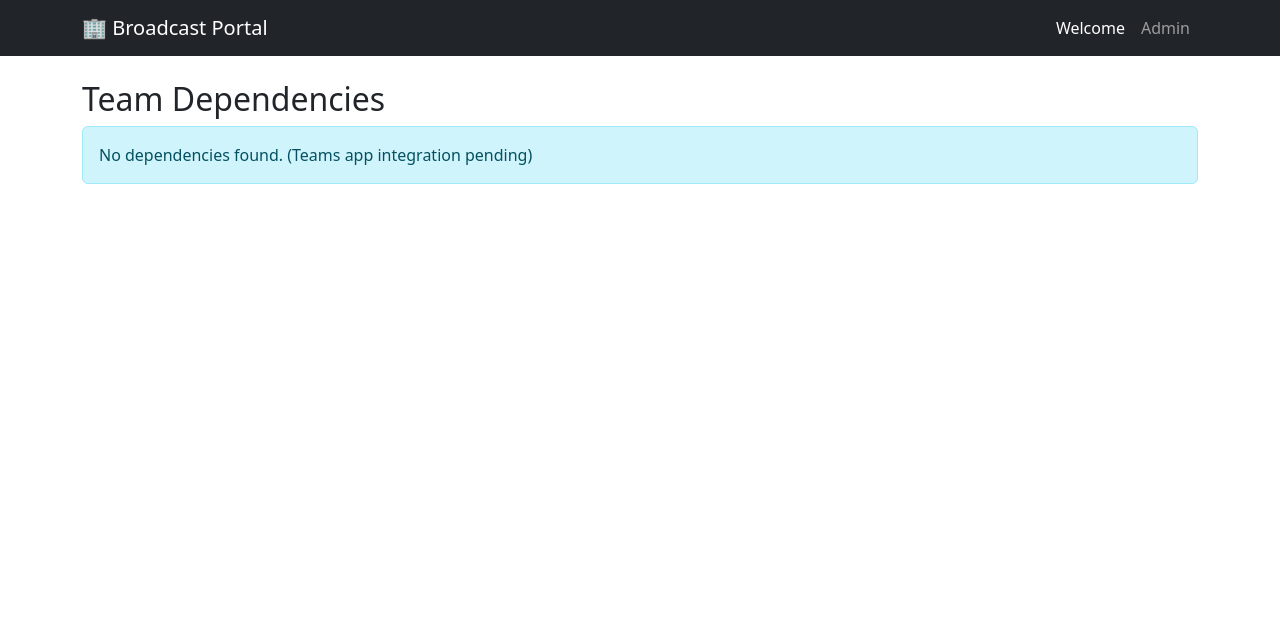
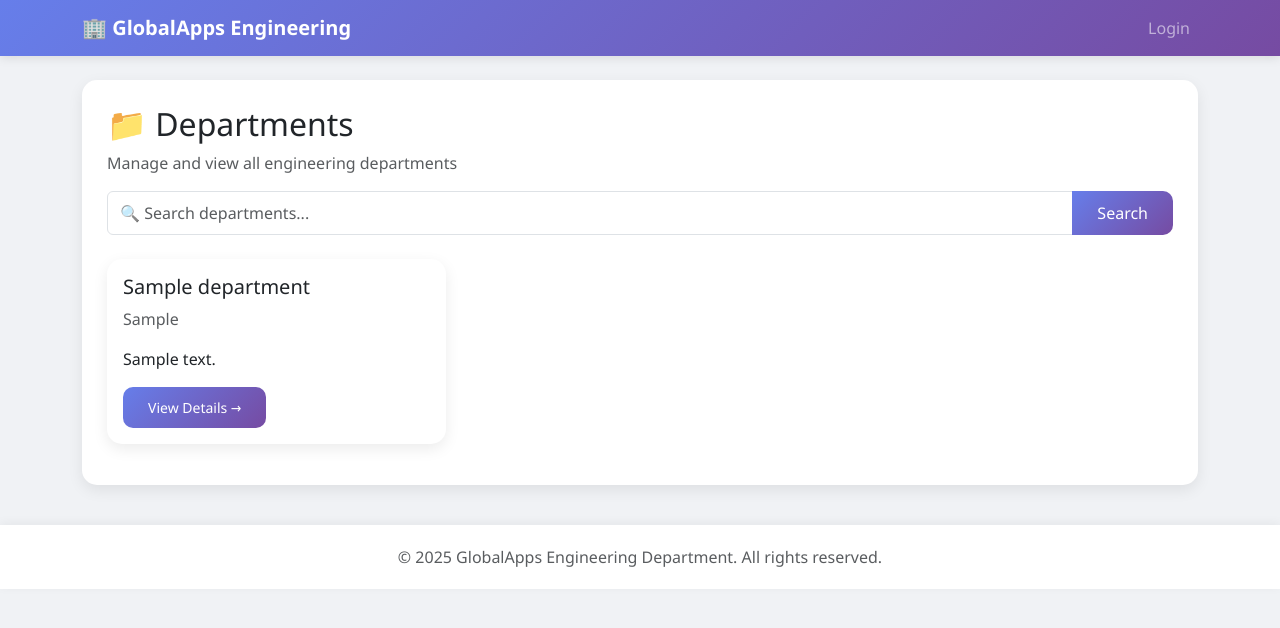
Before and after one commit to suzaane/Coursework, a Django app: page /organisation/departments/ in a window 1280 px wide. Shown: the top 628 px of the page. Run offline with Django 5.2, Linux system fonts and the light colour scheme; tables that the repository leaves empty hold one stand-in row (values such as "Sample post").

Commit message:
Update all organisation templates to match team design style

```diff
--- a/organisation/templates/organisation/department_list.html
+++ b/organisation/templates/organisation/department_list.html
@@ -1,33 +1,31 @@
 {% extends "base.html" %}
 {% block content %}
-<div class="container mt-4">
-  <h2>Team Dependencies</h2>
+<div class="dashboard-card">
+    <h2>📁 Departments</h2>
+    <p class="text-muted">Manage and view all engineering departments</p>
 
-  {% if dependencies %}
-  <form method="get" class="mb-3">
-    <label for="direction" class="me-2">Filter by direction:</label>
-    <select name="direction" id="direction" class="form-select w-auto d-inline" onchange="this.form.submit()">
-      <option value="">All dependencies</option>
-      <option value="upstream" {% if selected_direction == 'upstream' %}selected{% endif %}>Upstream (depends on)</option>
-      <option value="downstream" {% if selected_direction == 'downstream' %}selected{% endif %}>Downstream (depended by)</option>
-    </select>
-  </form>
+    <form method="get" class="mb-4">
+        <div class="input-group">
+            <input type="text" name="q" value="{{ query }}" class="form-control" placeholder="🔍 Search departments...">
+            <button class="btn btn-primary" type="submit">Search</button>
+        </div>
+    </form>
 
-  <table class="table table-bordered table-striped">
-    <thead>
-      <tr><th>From Team</th><th>To Team</th><th>Description</th></tr>
-    </thead>
-    <tbody>
-    {% for dep in dependencies %}
-    <tr>
-      <td><strong>{{ dep.from_team.name }}</strong> → <strong>{{ dep.to_team.name }}</strong></td>
-      <td>{{ dep.description|default:"No description" }}</td>
-    </tr>
-    {% endfor %}
-    </tbody>
-  </table>
-  {% else %}
-  <div class="alert alert-info">No dependencies found. (Teams app integration pending)</div>
-  {% endif %}
+    <div class="row">
+        {% for dept in departments %}
+        <div class="col-md-4 mb-3">
+            <div class="card h-100">
+                <div class="card-body">
+                    <h5 class="card-title">{{ dept.name }}</h5>
+                    <p class="card-text text-muted">{{ dept.specialisation }}</p>
+                    <p class="card-text">{{ dept.description|truncatewords:15 }}</p>
+                    <a href="{% url 'organisation:department_detail' dept.pk %}" class="btn btn-primary btn-sm">View Details →</a>
+                </div>
+            </div>
+        </div>
+        {% empty %}
+        <p>No departments found.</p>
+        {% endfor %}
+    </div>
 </div>
 {% endblock %}
--- a/templates/base.html
+++ b/templates/base.html
@@ -3,22 +3,82 @@
 <head>
     <meta charset="UTF-8">
     <meta name="viewport" content="width=device-width, initial-scale=1.0">
-    <title>Broadcast Portal</title>
+    <title>GlobalApps Engineering</title>
     <link href="https://cdn.jsdelivr.net/npm/bootstrap@5.3.0/dist/css/bootstrap.min.css" rel="stylesheet">
+    <style>
+        body {
+            background: #f0f2f5;
+            font-family: 'Segoe UI', Tahoma, Geneva, Verdana, sans-serif;
+        }
+        .navbar {
+            background: linear-gradient(135deg, #667eea 0%, #764ba2 100%);
+            box-shadow: 0 2px 10px rgba(0,0,0,0.1);
+        }
+        .card {
+            border: none;
+            border-radius: 15px;
+            box-shadow: 0 5px 15px rgba(0,0,0,0.08);
+            transition: transform 0.2s;
+        }
+        .card:hover {
+            transform: translateY(-5px);
+        }
+        .btn-primary {
+            background: linear-gradient(135deg, #667eea 0%, #764ba2 100%);
+            border: none;
+            border-radius: 10px;
+            padding: 10px 25px;
+        }
+        .btn-primary:hover {
+            transform: scale(1.02);
+        }
+        .dashboard-card {
+            background: white;
+            border-radius: 15px;
+            padding: 25px;
+            margin-bottom: 20px;
+            box-shadow: 0 5px 15px rgba(0,0,0,0.08);
+        }
+        .stat-number {
+            font-size: 32px;
+            font-weight: bold;
+            color: #667eea;
+        }
+        footer {
+            background: white;
+            padding: 20px;
+            text-align: center;
+            margin-top: 40px;
+            box-shadow: 0 -2px 10px rgba(0,0,0,0.05);
+        }
+    </style>
 </head>
 <body>
-    <nav class="navbar navbar-expand-lg navbar-dark bg-dark">
+    <nav class="navbar navbar-expand-lg navbar-dark">
         <div class="container">
-            <a class="navbar-brand" href="/organisation/">🏢 Broadcast Portal</a>
+            <a class="navbar-brand" href="/organisation/">
+                <strong>🏢 GlobalApps Engineering</strong>
+            </a>
             <div class="navbar-nav ms-auto">
-                <span class="nav-link text-white">Welcome</span>
-                <a class="nav-link" href="/admin">Admin</a>
+                {% if user.is_authenticated %}
+                    <span class="nav-link text-white">Welcome, {{ user.username }}!</span>
+                    <a class="nav-link" href="/admin">Admin</a>
+                {% else %}
+                    <a class="nav-link" href="/accounts/login/">Login</a>
+                {% endif %}
             </div>
         </div>
     </nav>
-    <main>
+
+    <div class="container mt-4">
         {% block content %}
         {% endblock %}
-    </main>
+    </div>
+
+    <footer>
+        <p class="text-muted mb-0">© 2025 GlobalApps Engineering Department. All rights reserved.</p>
+    </footer>
+
+    <script src="https://cdn.jsdelivr.net/npm/bootstrap@5.3.0/dist/js/bootstrap.bundle.min.js"></script>
 </body>
 </html>
```
Also changed, not shown: organisation/templates/organisation/department_detail.html (+16 -8 lines), organisation/templates/organisation/dependency_list.html (+13 -16 lines), organisation/templates/organisation/org_chart.html (+16 -3 lines), organisation/templates/organisation/teamtype_list.html (+18 -22 lines).
